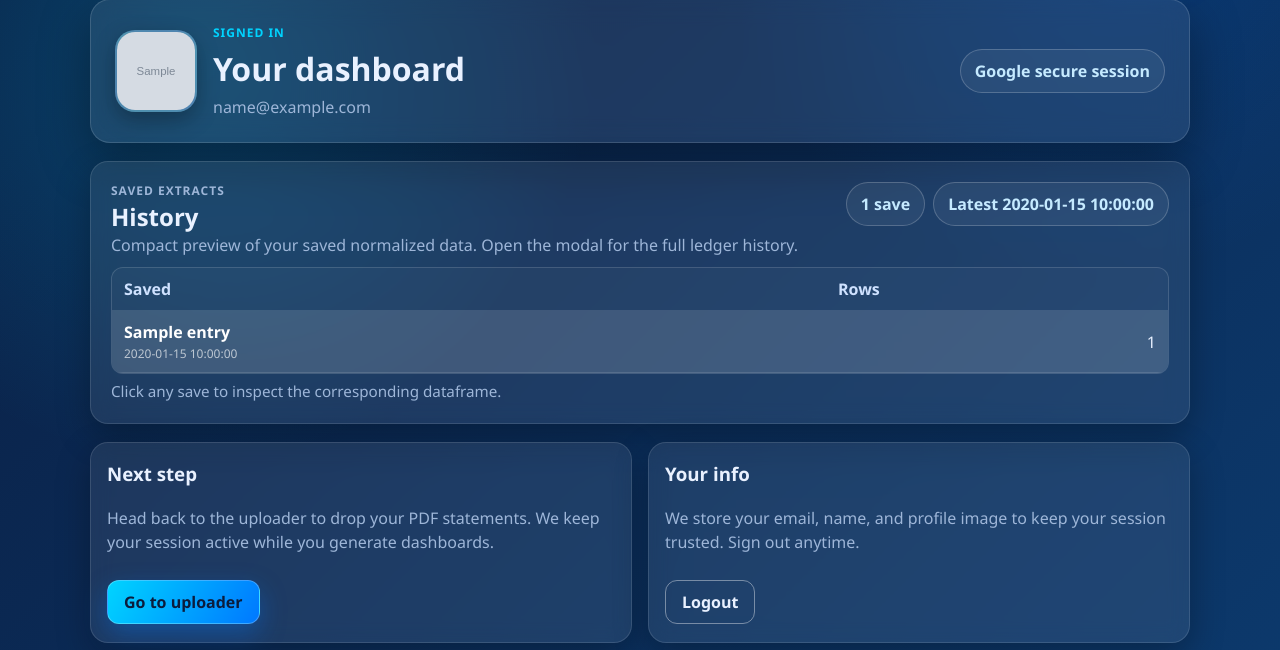
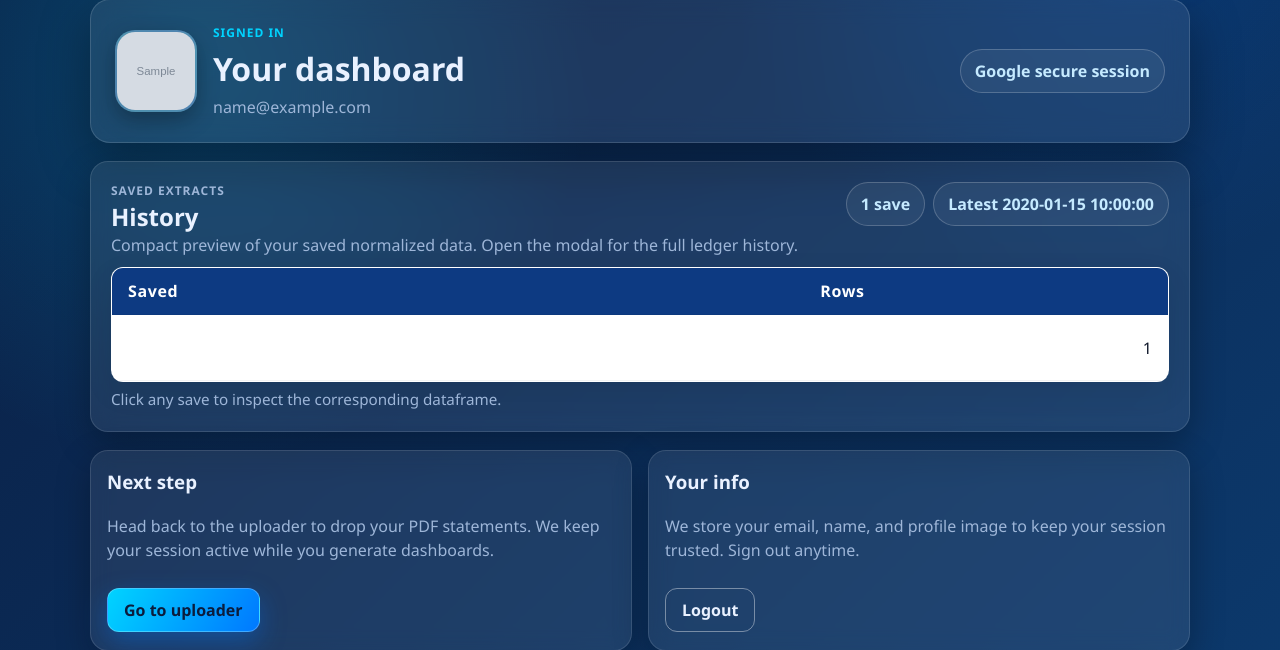
Before and after one commit to w2flovnishpratham/Easy_debit_summary_web_app, a Flask app: template templates/dashboard.html in a window 1280 px wide. Shown: the part 99-749 px from the top of the page. Run offline with Flask 3, Linux system fonts and the light colour scheme; the template is opened without the code that fills it: most values are stand-ins (such as "Sample title", 1, 10 or a date in 2020); grey boxes marked "Sample" are stand-in pictures.

Commit message:
update color of tables ...

```diff
--- a/templates/dashboard.html
+++ b/templates/dashboard.html
@@ -202,37 +202,42 @@
       border-radius: 12px;
       border: 1px solid rgba(255, 255, 255, 0.14);
       overflow: auto;
-      background: rgba(255, 255, 255, 0.03);
+      background: #fff;
+      box-shadow: 0 10px 30px rgba(0, 0, 0, 0.08);
     }
 
     .history-table {
       width: 100%;
       border-collapse: collapse;
-      color: var(--text);
+      color: #0f172a;
       table-layout: auto;
+      font-weight: 500;
     }
 
     .history-table th,
     .history-table td {
       text-align: left;
-      padding: 10px 12px;
-      border-bottom: 1px solid rgba(255, 255, 255, 0.12);
+      padding: 12px 16px;
       white-space: normal;
       word-break: break-word;
+      border-bottom: 1px solid rgba(15, 23, 42, 0.05);
     }
 
     .history-table th {
-      white-space: nowrap;
-      color: #cfe2ff;
+      background: #0d3a82;
+      color: #fff;
+      font-weight: 600;
+      letter-spacing: 0.04em;
     }
 
     .history-table .numeric {
       text-align: right;
       white-space: nowrap;
+      color: #0f172a;
     }
 
     .history-table tbody tr:nth-child(even) td {
-      background: rgba(255, 255, 255, 0.02);
+      background: rgba(15, 23, 42, 0.04);
     }
 
     .history-note {
@@ -339,26 +344,30 @@
     .modal-table {
       width: 100%;
       border-collapse: collapse;
-      color: #e9f1ff;
+      color: #0f172a;
       table-layout: auto;
+      background: #fff;
+      border-radius: 10px;
     }
 
     .modal-table th,
     .modal-table td {
       text-align: left;
       padding: 10px 12px;
-      border-bottom: 1px solid rgba(255, 255, 255, 0.14);
+      border-bottom: 1px solid rgba(15, 23, 42, 0.12);
       white-space: normal;
       word-break: break-word;
       font-size: 14px;
       line-height: 1.35;
       vertical-align: top;
+      color: #0f172a;
     }
 
     .modal-table th {
       white-space: nowrap;
-      color: #cfe2ff;
+      color: #ffffff;
       font-weight: 700;
+      background: #0d3a82;
     }
 
     .truncate {
@@ -386,6 +395,16 @@
 
     .modal-table tbody tr:nth-child(even) td {
       background: rgba(255, 255, 255, 0.04);
+    }
+
+    .modal-table td.debit-cell {
+      color: #dc2626;
+      font-weight: 600;
+    }
+
+    .modal-table td.credit-cell {
+      color: #15803d;
+      font-weight: 600;
     }
 
     .history-entry-card {
@@ -618,6 +637,8 @@
                       {% set cell_classes = [] %}
                       {% if col == 'Details' %}{% set cell_classes = cell_classes + ['ellipsis-2'] %}{% endif %}
                       {% if col in ['Debit','Credit','Balance'] %}{% set cell_classes = cell_classes + ['numeric'] %}{% endif %}
+                      {% if col == 'Debit' %}{% set cell_classes = cell_classes + ['debit-cell'] %}{% endif %}
+                      {% if col == 'Credit' %}{% set cell_classes = cell_classes + ['credit-cell'] %}{% endif %}
                       <td class="{{ ' '.join(cell_classes) }}">{{ row.get(col, '') }}</td>
                       {% endfor %}
                     </tr>
```
